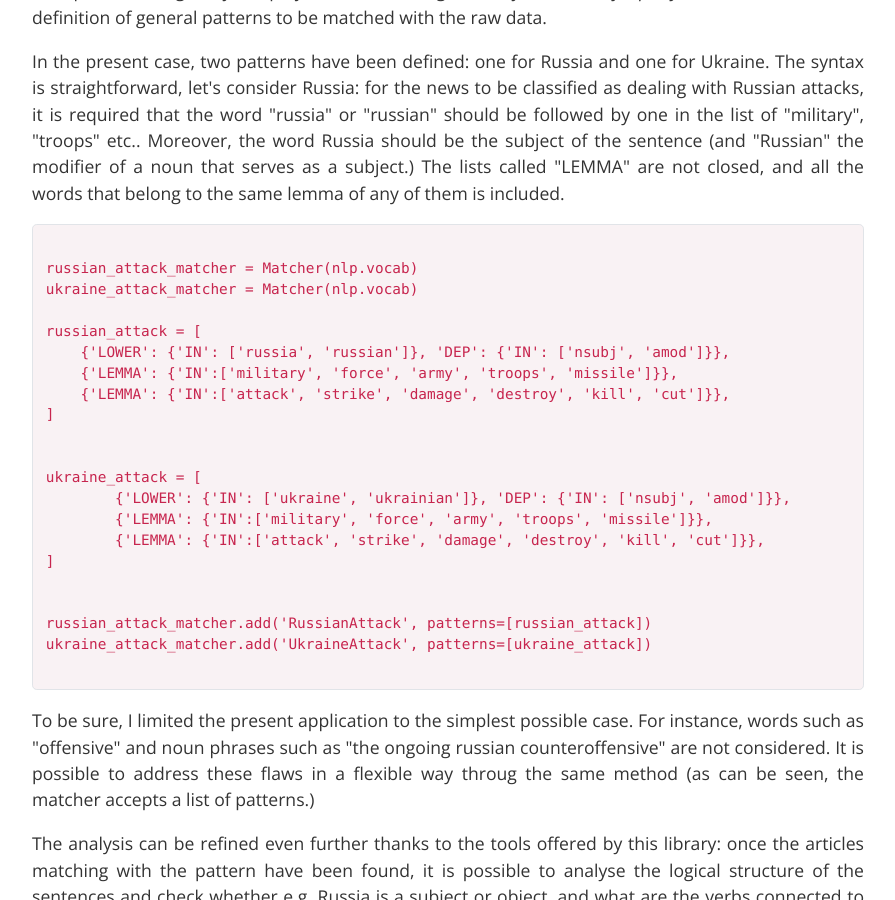
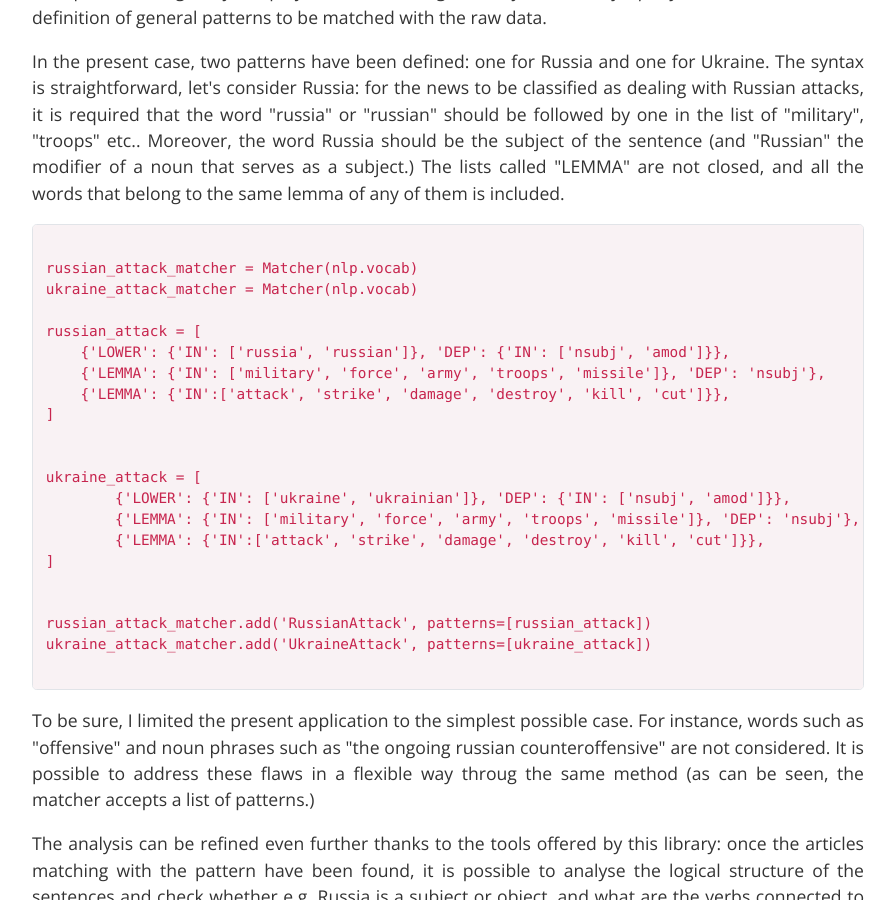
Before and after one commit to Gabriele-Donato/gabrieledonato, a Jekyll site: the page built from _posts/2024-08-15-Russo-Ukraine-War.html, in a window 1280 px wide and 900 px high, scrolled down 5453 px. Shown: the whole window, without its empty margins (192-1087 px from the left). Built offline with Jekyll 4.4.1, drawn with Linux system fonts in a browser that asks for light colours.

Commit message:
some corrections on hmm articles

```diff
--- a/_posts/2024-08-15-Russo-Ukraine-War.html
+++ b/_posts/2024-08-15-Russo-Ukraine-War.html
@@ -340,14 +340,14 @@ ukraine_attack_matcher = Matcher(nlp.vocab)
 
 russian_attack = [
     {'LOWER': {'IN': ['russia', 'russian']}, 'DEP': {'IN': ['nsubj', 'amod']}},
-    {'LEMMA': {'IN':['military', 'force', 'army', 'troops', 'missile']}},
+    {'LEMMA': {'IN': ['military', 'force', 'army', 'troops', 'missile']}, 'DEP': 'nsubj'},
     {'LEMMA': {'IN':['attack', 'strike', 'damage', 'destroy', 'kill', 'cut']}},
 ]
 
 
 ukraine_attack = [
         {'LOWER': {'IN': ['ukraine', 'ukrainian']}, 'DEP': {'IN': ['nsubj', 'amod']}},
-        {'LEMMA': {'IN':['military', 'force', 'army', 'troops', 'missile']}},
+        {'LEMMA': {'IN': ['military', 'force', 'army', 'troops', 'missile']}, 'DEP': 'nsubj'},
         {'LEMMA': {'IN':['attack', 'strike', 'damage', 'destroy', 'kill', 'cut']}},
 ]
 
```
